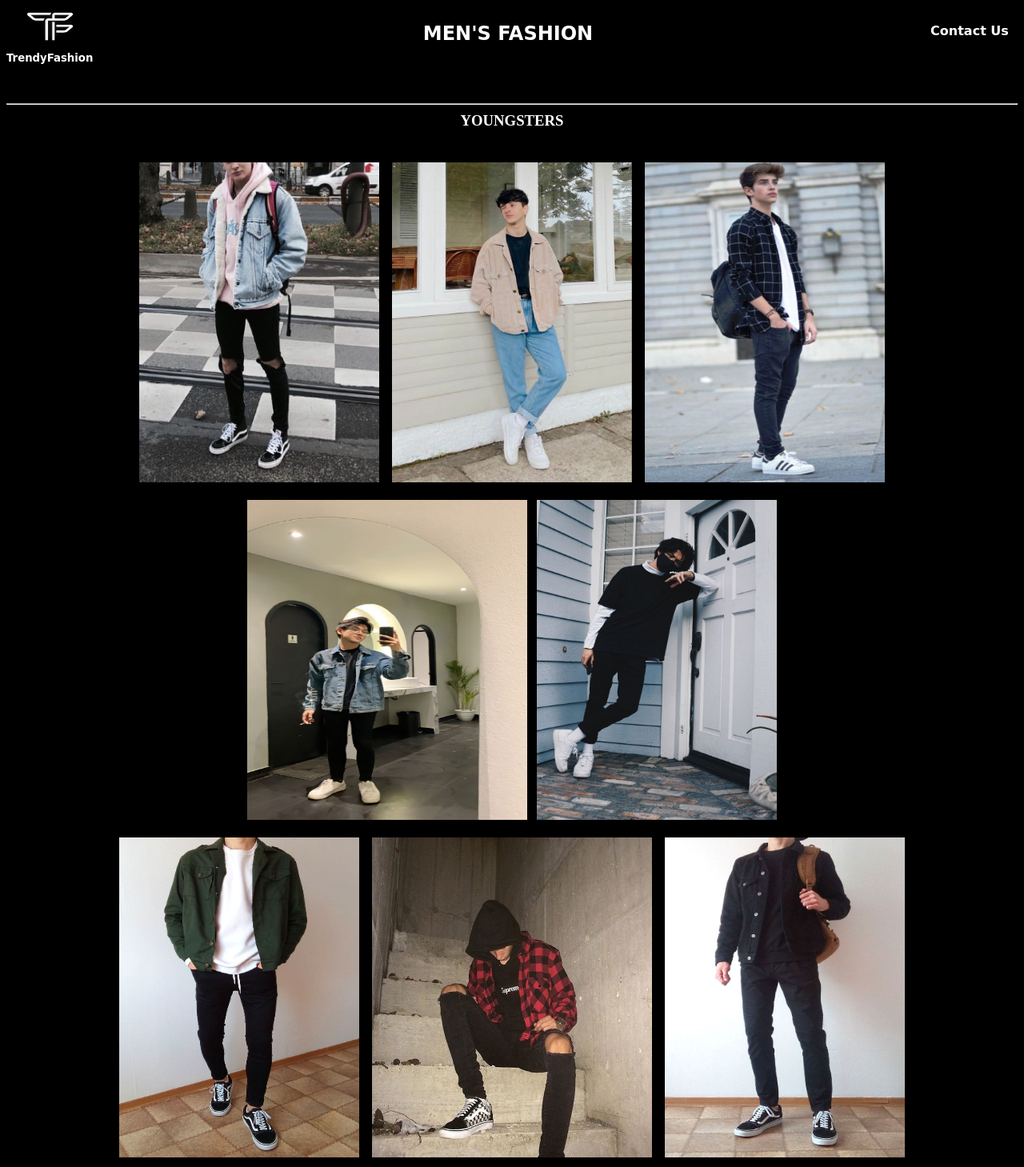
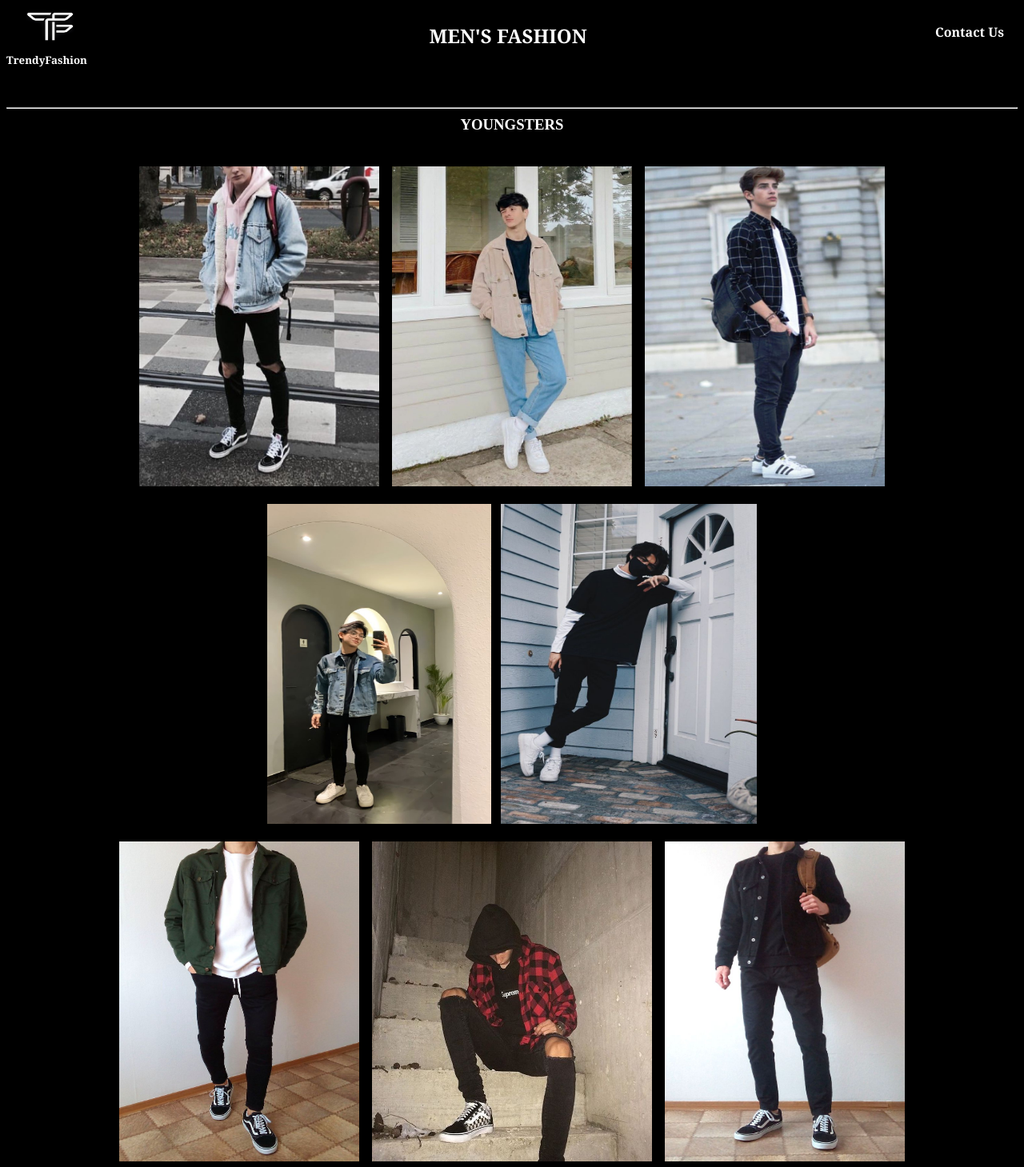
Before and after one commit to Talhaw737/TrendyFashion, a plain HTML site: page men/youngsters.html in a window 1280 px wide. Shown: the top 1459 px of the page at 80% size. Drawn offline with Linux system fonts and the light colour scheme.

Commit message:
Add files via upload

```diff
--- a/men/youngsters.html
+++ b/men/youngsters.html
@@ -36,7 +36,7 @@
 
         body header {
             text-align: center;
-            font-family: cursive;
+            font-family: Cambria, Cochin, Georgia, Times, 'Times New Roman', serif;
         }
 
         .left {
@@ -108,7 +108,7 @@
     </div>
     <div class="main-content">
     <header>
-        <div class="left"><a href="https://trendyfashionpk.github.io/live/" alt="home"
+        <div class="left"><a href="https://talhaw737.github.io/TrendyFashion/" alt="home"
                 style="text-decoration: none; color: white;">
                 <img src="TFL.jpg" alt="TrendyFashion" height="50px" width="60px" style="margin-left: 10px;">
                 <h5 class="hText">TrendyFashion</h5>
@@ -141,8 +141,8 @@
         </div> <br><br>
 
         <div class="items">
-            <img src="youngsters/4.jpeg" alt="" height="400px" width="350px">&nbsp;&nbsp;
-            <img src="youngsters/5.jpeg" alt="" height="400px" width="300px">
+            <img src="youngsters/4.jpeg" alt="" height="400px" width="280px">&nbsp;&nbsp;
+            <img src="youngsters/5.jpeg" alt="" height="400px" width="320px">
         </div><br><br>
 
         <div class="items">
```
Also changed, not shown: men/accessories.html (+3 -4 lines), men/aesthetic.html (+2 -2 lines), men/casual.html (+2 -2 lines), men/shoes.html (+2 -4 lines), men/suits.html (+2 -2 lines).
